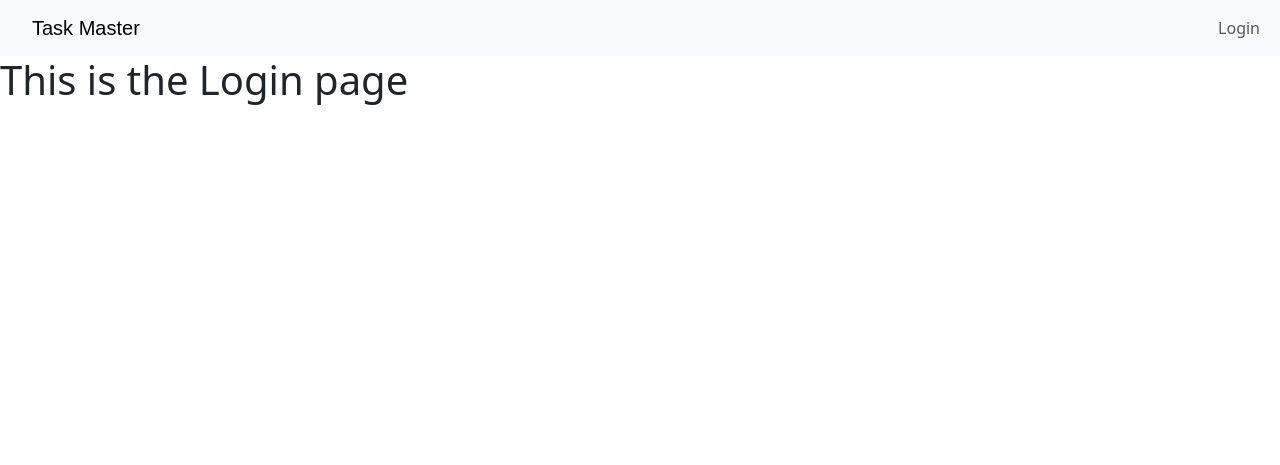
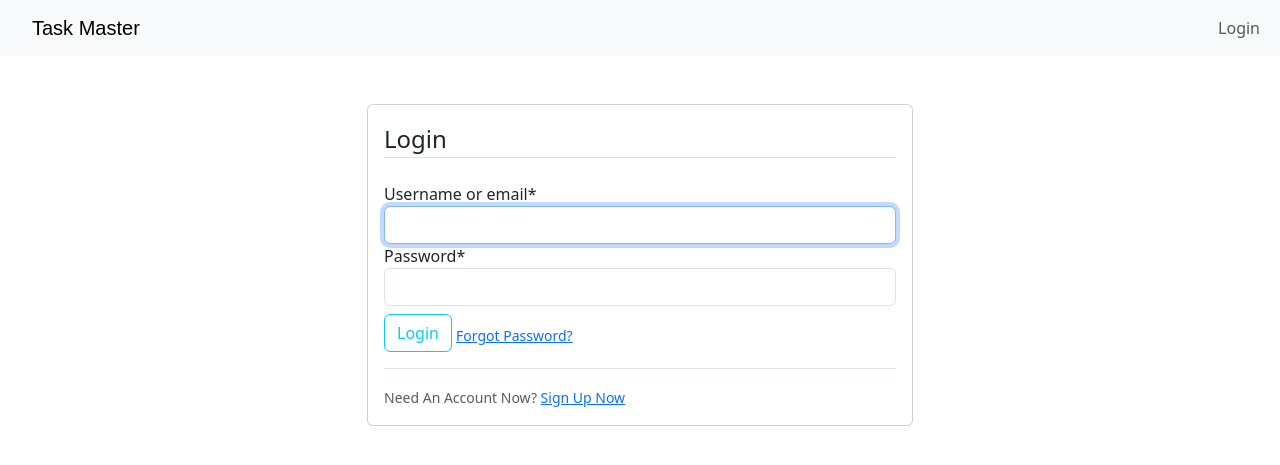
Before and after one commit to adubrightkwartengsnr/todoAlpha, a Django app: page /user/login/ in a window 1280 px wide. Shown: the top 465 px of the page. Run offline with Django 4.2, Linux system fonts and the light colour scheme; parts of the project's set-up code (start-up, migrations or seed data) failed here and were passed over; some libraries are stand-ins or nearby versions; some web fonts are replaced.

Commit message:
done with the user-authentication functionality

```diff
--- a/Todo/Todo/settings.py
+++ b/Todo/Todo/settings.py
@@ -133,7 +133,8 @@ DEFAULT_AUTO_FIELD = 'django.db.models.BigAutoField'
 
 CRISPY_TEMPLATE_PACK = "bootstrap4"
 
-LOGIN_URL = 'user/login/'
+LOGIN_URL = "user/login/"
+LOGIN_REDIRECT_URL = "home"
 # email account setup
 EMAIL_BACKEND = 'django.core.mail.backends.smtp.EmailBackend'
 EMAIL_HOST = 'smtp.gmail.com'
--- a/Todo/main/templates/main/base.html
+++ b/Todo/main/templates/main/base.html
@@ -49,7 +49,7 @@
       {% else %}
         <ul class="navbar-nav ms-auto">
           <li class="nav-item">
-            <a class="nav-link" href="#">Login</a>
+            <a class="nav-link" href="{% url 'login' %}">Login</a>
           </li>
         </ul>
       {% endif %}
--- a/Todo/main/views.py
+++ b/Todo/main/views.py
@@ -1,5 +1,7 @@
 from django.shortcuts import render
+from django.contrib.auth.decorators import login_required
 
 # Create your views here.
+@login_required(login_url="user/login")
 def home(request):
     return render(request,'main/home.html')
--- a/Todo/user/forms.py
+++ b/Todo/user/forms.py
@@ -1,6 +1,10 @@
+from typing import Any
 from django import forms
 from .models import CustomUser
-from django.contrib.auth.forms import UserCreationForm
+from django.contrib.auth.forms import UserCreationForm,AuthenticationForm,UsernameField
+from django.contrib.auth import get_user_model
+from django.db.models import Q
+from django.contrib.auth import login
 
 class CustomUserRegistrationForm(UserCreationForm):
     email = forms.EmailField()
@@ -8,3 +12,26 @@ class CustomUserRegistrationForm(UserCreationForm):
     class Meta:
         model = CustomUser
         fields = ["username","email","password1","password2"]
+
+class CustomAuthenticationForm(AuthenticationForm):
+    def __init__(self, request: Any = ..., *args: Any, **kwargs: Any) -> None:
+        super().__init__(request, *args, **kwargs)
+        # Remove the username field
+        self.fields.pop('username')
+        # Add the username or email field
+        self.fields['username_or_email'] = UsernameField(widget=forms.TextInput(attrs={'autofocus':True}))
+
+    def clean(self):
+        username_or_email = self.cleaned_data.get('username_or_email')
+        password = self.cleaned_data.get('password')
+        if username_or_email and password:
+            user_model = get_user_model()
+            try:
+                user = user_model.objects.get(Q(username = username_or_email)|Q(email=username_or_email))
+
+            except user_model.DoesNotExist:
+                user = None
+            if user is None or not user.check_password(password):
+                raise forms.ValidationError('Invalid username/email or password')
+            login(self.request,user)
+        return self.cleaned_data
--- a/Todo/user/templates/user/login.html
+++ b/Todo/user/templates/user/login.html
@@ -1,5 +1,35 @@
 {% extends 'main/base.html' %}
+{% load crispy_forms_tags %}
 
 {% block content %}
-<h1>This is the Login page</h1>
+<div class="container">
+    <div class="row justify-content-center ">
+        <div class="col-md-6">
+            <div class="card mt-5">
+                <div class="card-body">
+                    <form method="POST">
+                        {% csrf_token %}
+                        <fieldset class="form-group">
+                            <legend class="border-bottom mb-4">Login</legend>
+                            {{ form.username_or_email|as_crispy_field }}
+                            {{ form.password|as_crispy_field }}
+                        </fieldset>
+                        <div class="form-group">
+                            <button class="btn btn-outline-info mb-3 mt-2" type="submit">Login</button>
+                            <small class="text-muted ml-2">
+                                <a href="#">Forgot Password?</a>
+                            </small>
+                        </div>
+                    </form>
+                    <div class="border-top pt-3">
+            <small class="text-muted">
+                Need An Account Now? <a class="ml-2" href="{% url 'signup' %}">Sign Up Now</a>
+            </small>
+        </div>
+                </div>
+            </div>
+        </div>
+    </div>
+</div>
+
 {% endblock content %}
--- a/Todo/user/urls.py
+++ b/Todo/user/urls.py
@@ -1,7 +1,8 @@
 from django.urls import path
 from . import views
+from django.contrib.auth import views as authviews
 urlpatterns = [
     path("signup/",views.signup_view,name = 'signup'),
-    path("login/",views.login_view,name="login"),
-    path("activate/<uidb64>/<token>/",views.activate,name='activate')
+    path("login/",views.CustomLoginView.as_view(template_name='user/login.html'),name="login"),
+    path("activate/<uidb64>/<token>/",views.activate,name='activate'),
 ]
--- a/Todo/user/views.py
+++ b/Todo/user/views.py
@@ -8,6 +8,8 @@ from django.utils.encoding import force_bytes,force_str
 from django.contrib import messages
 from django.core.mail import EmailMessage
 from django.contrib.auth import get_user_model
+from django.contrib.auth.views import LoginView
+from .forms import CustomAuthenticationForm
 # Create your views here.
 def activate_email(request,user,to_email):
     mail_subject = "Activate your user account"
@@ -53,5 +55,6 @@ def signup_view(request):
         form = CustomUserRegistrationForm()
     return render(request,'user/signup.html',{"form":form})
 
-def login_view(request):
-    return render(request,'user/login.html')
+# Custom User Authentication of both username and password
+class CustomLoginView(LoginView):
+    authentication_form = CustomAuthenticationForm
```
Also changed, not shown: Todo/db.sqlite3.
